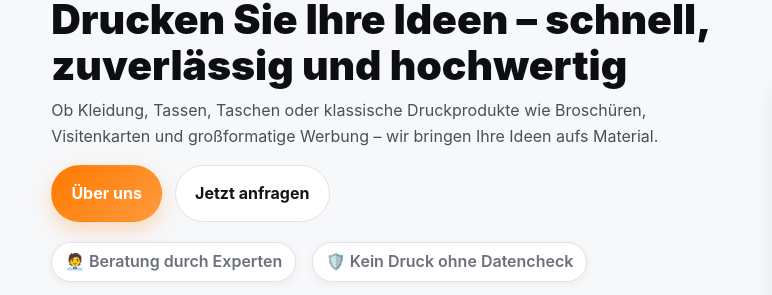
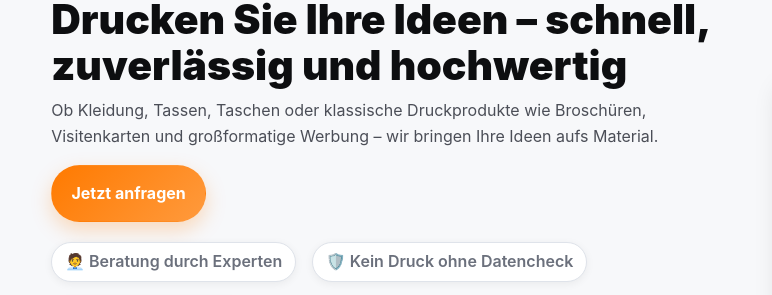
Before and after one commit to starkdruckofficial/starkdruckofficial.github.io, a plain HTML site: page index.html in a window 1280 px wide. Shown: the part 212-507 px from the top of the page, 0-772 px from the left. Drawn offline with nearby package versions, Linux system fonts and the light colour scheme.

Commit message:
- WIR SIND READY!

```diff
--- a/index.html
+++ b/index.html
@@ -22,8 +22,7 @@
             <h1>Drucken Sie Ihre Ideen – schnell, zuverlässig und hochwertig</h1>
             <p>Ob Kleidung, Tassen, Taschen oder klassische Druckprodukte wie Broschüren, Visitenkarten und großformatige Werbung – wir bringen Ihre Ideen aufs Material.</p>
             <div class="btn-row">
-                <a href="#" class="btn btn--primary">Über uns</a>
-                <a href="#kontakt" class="btn btn--ghost">Jetzt anfragen</a>
+                <a href="#kontakt" class="btn btn--primary">Jetzt anfragen</a>
             </div>
 
             <!-- kleine Vertrauenselemente -->
```
